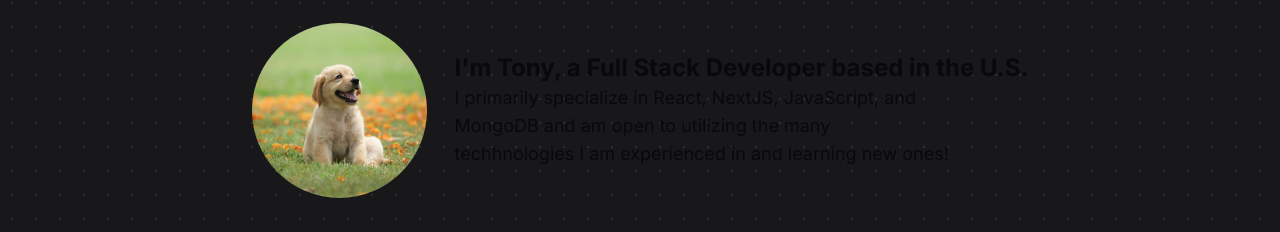
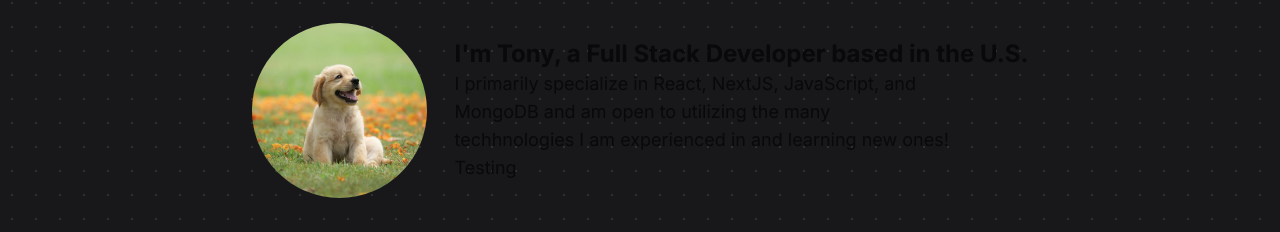
Before and after one commit to TonyNgyen/personal, a Next.js app: page / in a window 1280 px wide. Shown: the part 147-379 px from the top of the page. Built offline with nearby package versions, Linux system fonts and the light colour scheme.

Commit message:
Testing on mac

```diff
--- a/src/components/sections/hero/hero.tsx
+++ b/src/components/sections/hero/hero.tsx
@@ -57,6 +57,7 @@ function Hero() {
                 I primarily specialize in React, NextJS, JavaScript, and MongoDB
                 and am open to utilizing the many techhnologies I am experienced
                 in and learning new ones!
+                Testing
               </h1>
             </div>
           </div>
```
